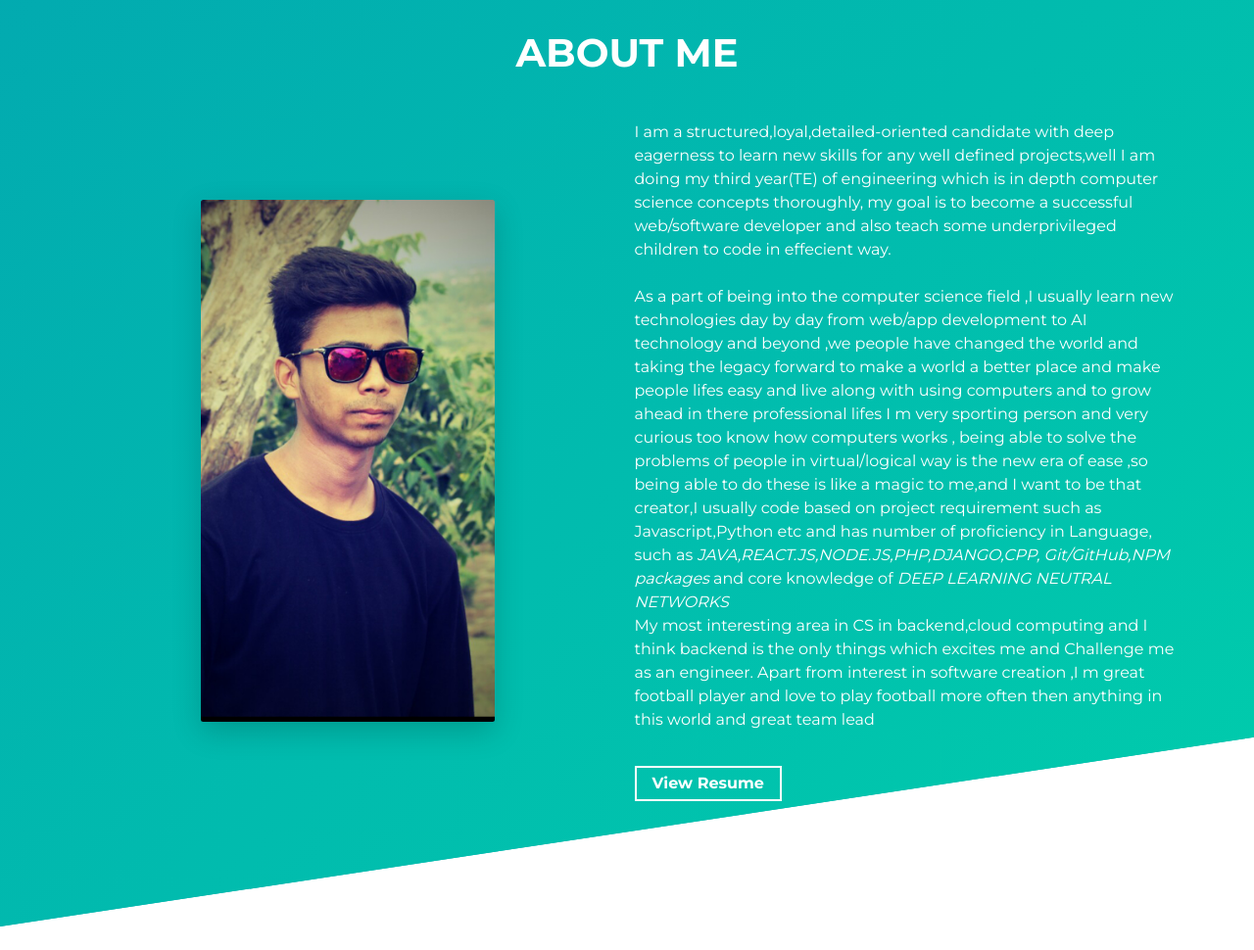
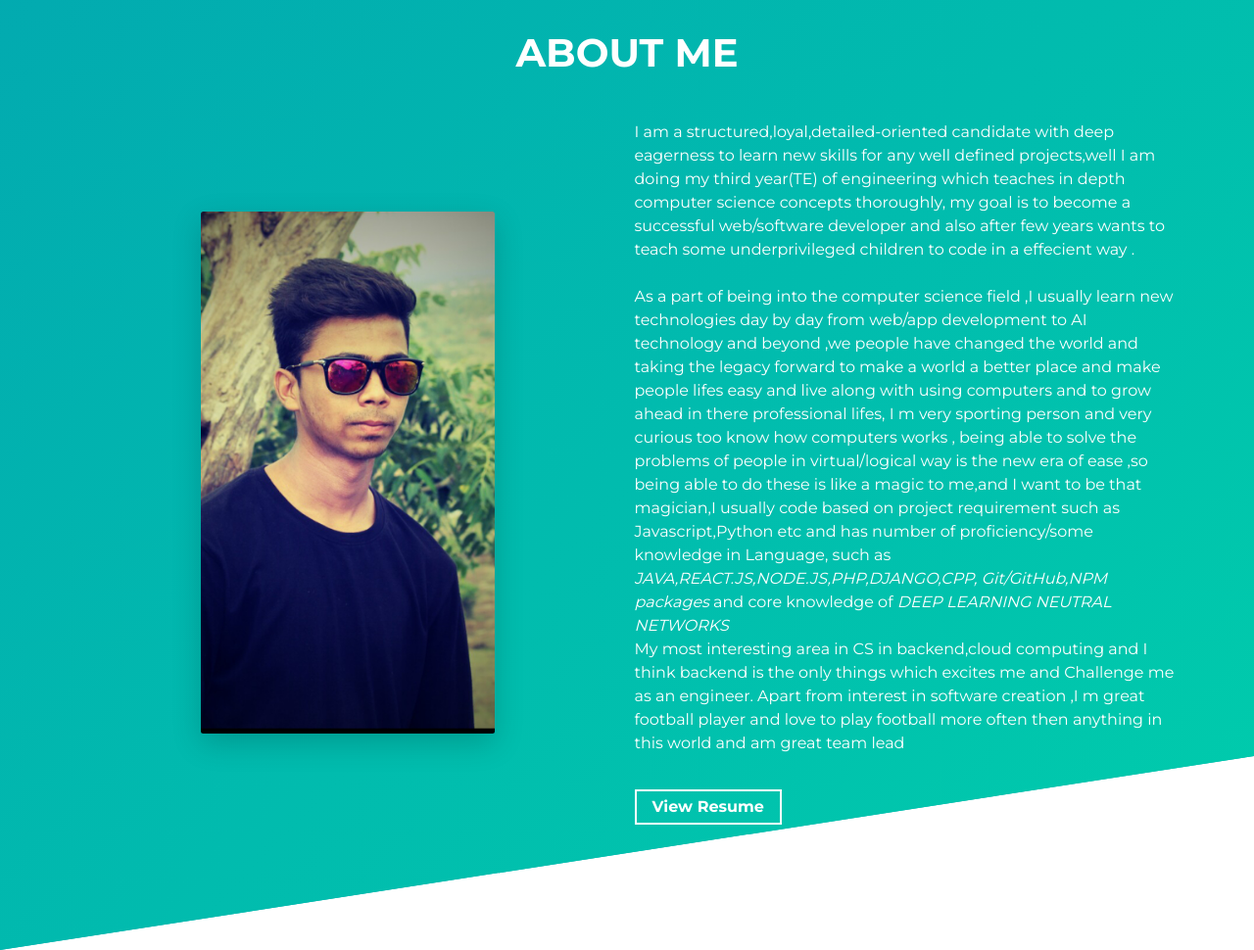
Before and after one commit to pranitrathod/Porfoliooo, a website built with Parcel: page src/index.html in a window 1280 px wide. Shown: the part 820-1790 px from the top of the page at 98% size. Built offline with nearby package versions, Linux system fonts and the light colour scheme.

Commit message:
Corrected grammatical mistakes

```diff
--- a/src/index.html
+++ b/src/index.html
@@ -68,9 +68,9 @@
           <div class="about-wrapper__info load-hidden">
             <p class="about-wrapper__info-text">
              I am a structured,loyal,detailed-oriented candidate with deep eagerness to learn new skills for any
-             well defined projects,well I am doing my third year(TE) of engineering which is in depth computer science concepts thoroughly,
-             my goal is to become a successful web/software developer and also teach some underprivileged
-             children to code in effecient way.
+             well defined projects,well I am doing my third year(TE) of engineering which teaches  in depth computer science concepts thoroughly,
+             my goal is to become a successful web/software developer and also after few years wants to teach some underprivileged
+             children to code in a effecient way .
               <br />
               <br />
               As a part of being into the computer science field ,I usually
@@ -78,12 +78,12 @@
               technology and beyond ,we people have changed the world and
               taking the legacy forward to make a world a better place and
               make people lifes easy and live along with using computers and to
-              grow ahead in there professional lifes I m very sporting person
+              grow ahead in there professional lifes, I m very sporting person
               and very curious too know how computers works , being able to
               solve the problems of people in virtual/logical way is the new
               era of ease ,so being able to do these is like a magic to me,and
-              I want to be that creator,I usually code based on project requirement such as Javascript,Python etc
-              and has number of proficiency in Language, such as
+              I want to be that magician,I usually code based on project requirement such as Javascript,Python etc
+              and has number of proficiency/some knowledge in Language, such as
               <i>JAVA,REACT.JS,NODE.JS,PHP,DJANGO,CPP, Git/GitHub,NPM packages</i>
               and core knowledge of <i>DEEP LEARNING NEUTRAL NETWORKS</i>
               <br>
@@ -91,7 +91,7 @@
               think backend is the only things which excites me and Challenge
               me as an engineer. Apart from interest in software creation ,I m great football player
               and love to play football more often then anything in this
-              world and great team lead
+              world and am great team lead
               <br />
             </p><br>
             <!-- <p class="about-wrapper__info-text" style="font-size: 11px;">
```
